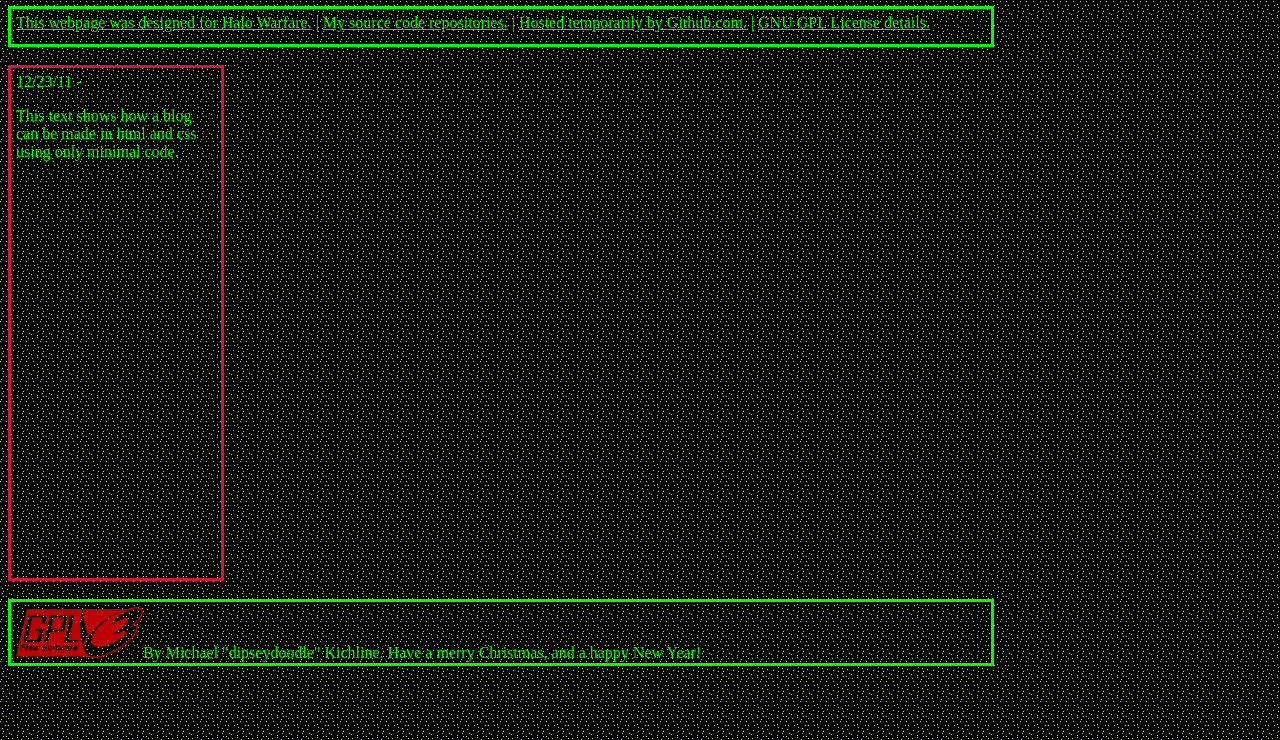
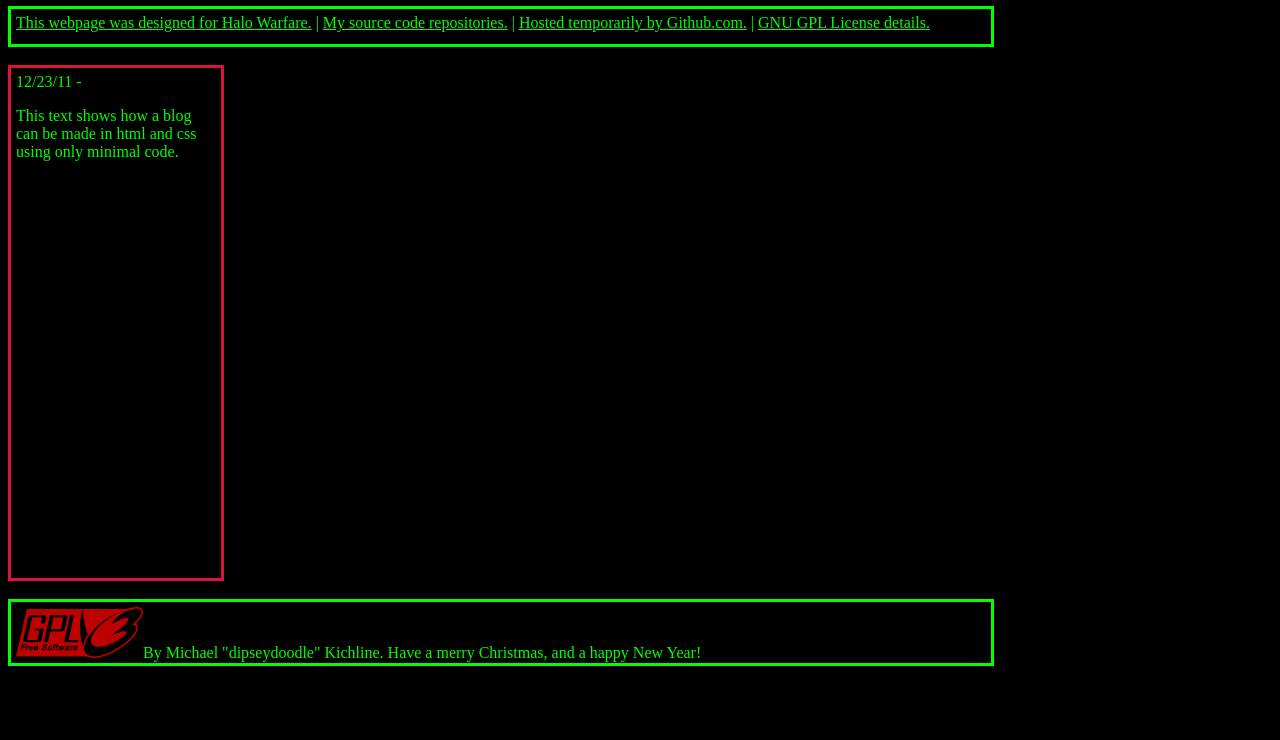
Before and after one commit to dipseydoodle/dipseydoodle.github.com, a plain HTML site: page index.html in a window 1280 px wide. Shown: the part 60-800 px from the top of the page. Drawn offline with Linux system fonts and the light colour scheme.

Commit message:
color adjustment.

```diff
--- a/index.html
+++ b/index.html
@@ -1,6 +1,6 @@
 <html>
 <head><title>Merry Christmas</title></head>
-<body background="stars.png" text=crimson link="lime" vlink="lime" alink="lime">
+<body bgcolor="black" text=crimson link="lime" vlink="lime" alink="lime">
 <center><h1>Merry Christmas!</h1></center>
 <div style="height:25;width:970;border:3px solid lime;padding:5px;"><a href="http://s15.invisionfree.com/halowarfare">This webpage was designed for Halo Warfare.</a> <font color="lime">|</font> <a href="http://github.com/dipseydoodle">My source code repositories.</a> <font color="lime">|</font> <a href="http://github.com">Hosted temporarily by Github.com.</a> <font color="lime">|</font> <a href="http://www.gnu.org/copyleft/gpl.html">GNU GPL License details.</a></div>
 <br>
```
